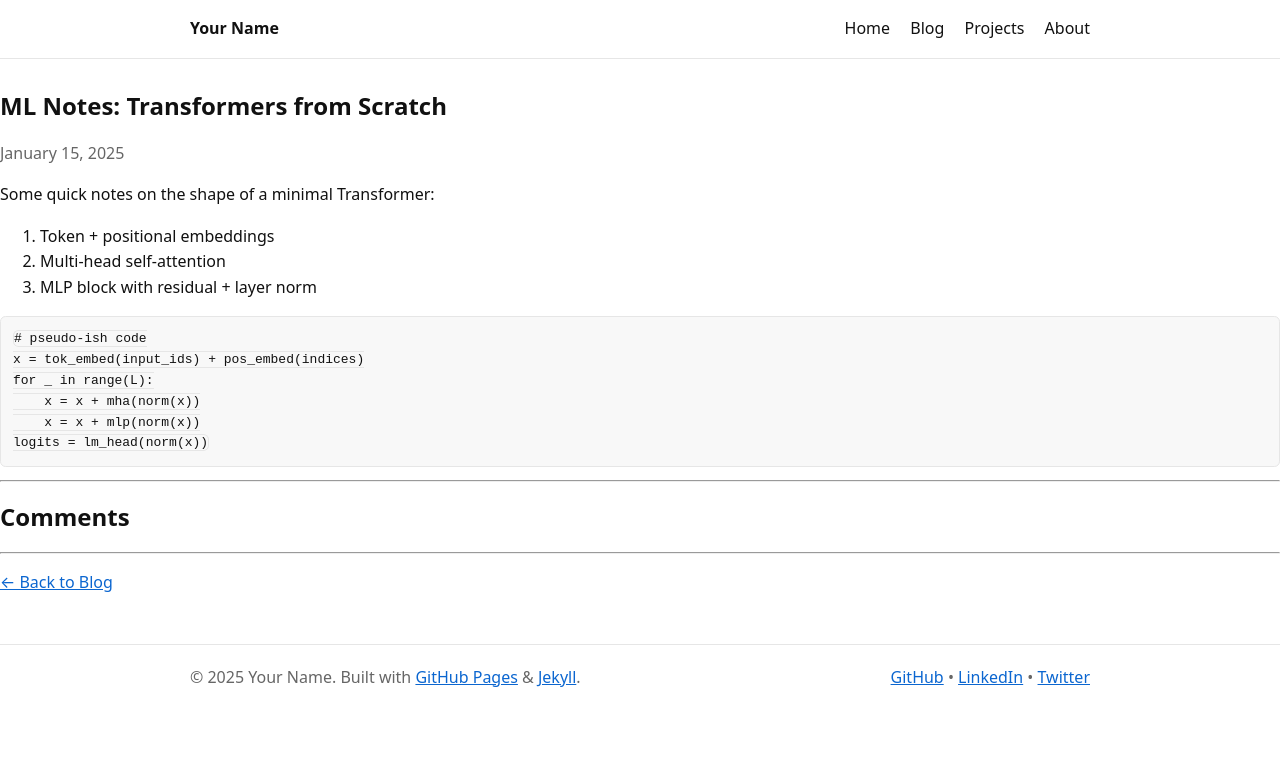
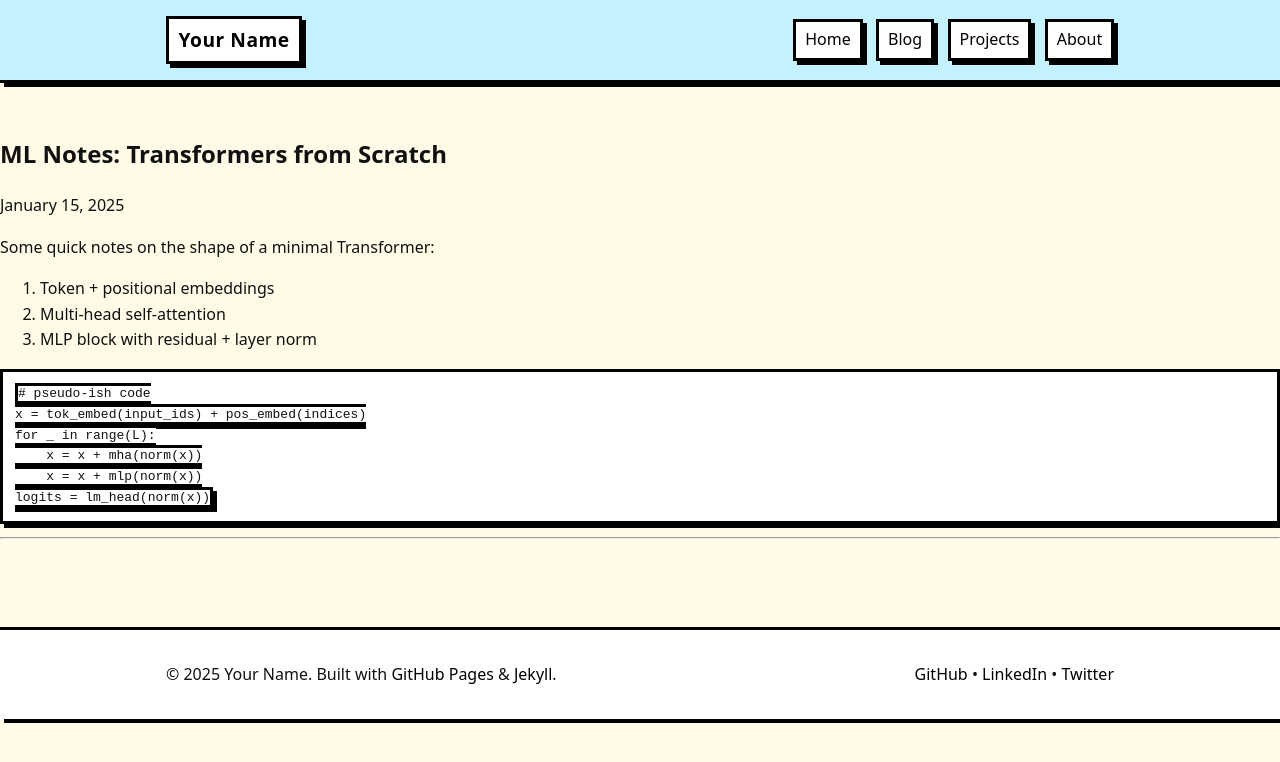
Before and after one commit to LazyDart/lazydart.github.io, a Jekyll site: the page built from _posts/2025-01-15-ml-notes-transformers.md, in a window 1280 px wide. Shown: the top 762 px of the page. Built offline with Jekyll 4.4.1, drawn with Linux system fonts in a browser that asks for light colours; comment, search, counter and statistics services are not loaded.

Commit message:
feat: more jekyll and brutalist styling

```diff
--- a/_config.yml
+++ b/_config.yml
@@ -22,6 +22,9 @@ nav:
 
 # Blog options
 permalink: /blog/:year/:month/:day/:title/
+
+
+theme: minima
 
 # Plugins supported by GitHub Pages (safe list)
 plugins:
--- a/_layouts/post.html
+++ b/_layouts/post.html
@@ -14,16 +14,14 @@ layout: default
   </div>
 
   <!-- Comments section -->
-  <h2>Comments</h2>
-  <div id="cusdis_thread"
+{%- if page.comments != false and jekyll.environment == "production" and page.id -%}
+  <div
+    id="cusdis_thread"
     data-host="https://cusdis.com"
-    data-app-id="30aba946-0abd-43bd-8b69-55960fab2e0b"
-    data-page-id="{{ page.url }}"
-    data-page-url="{{ site.url }}{{ page.url }}"
-    data-page-title="{{ page.title }}">
-  </div>
-  <script async defer src="https://cusdis.com/js/cusdis.es.js"></script>
-
-  <hr>
-  <p><a href="/blog/">← Back to Blog</a></p>
-</article>
+    data-app-id="{{ site.cusdis_app_id }}"
+    data-page-id="{{ page.id }}"
+    data-page-url="{{ site.url }}{{ site.baseurl }}{{ page.url }}"
+    data-page-title="{{ page.title | escape }}"
+  ></div>
+  <script defer src="https://cusdis.com/js/cusdis.es.js"></script>
+{%- endif -%}
--- a/assets/css/style.css
+++ b/assets/css/style.css
@@ -1,56 +1,86 @@
-:root {
-  --fg: #111;
-  --bg: #fff;
-  --muted: #666;
-  --link: #0b66d0;
-  --border: #e6e6e6;
-  --accent: #f5f7ff;
+:root{
+  --bg:#fffbe7;        /* paper-ish */
+  --fg:#111;
+  --muted:#5b5b5b;
+  --link:#0b66d0;
+  --ink:#000;          /* hard borders */
+  --accent:#ffe44d;    /* sticky-note yellow */
+  --accent-2:#c4f1ff;  /* cyan pop */
+  --shadow: 4px 4px 0 #000;   /* offset brut shadow */
+  --radius: 14px;
+  --border: 3px solid var(--ink);
+}
+*{box-sizing:border-box}
+html,body{margin:0;padding:0}
+body{
+  font-family: ui-sans-serif, system-ui, -apple-system, Segoe UI, Roboto, Arial;
+  background:var(--bg); color:var(--fg); line-height:1.6;
+}
+a{color:var(--ink); text-decoration:none; border-bottom:2px solid var(--ink)}
+a:hover{background:var(--accent); outline:2px solid var(--ink)}
+.container{max-width:980px;margin:0 auto;padding:0 1rem}
+
+/* Header */
+.site-header{
+  background:var(--accent-2);
+  border-bottom:var(--border);
+  box-shadow:var(--shadow);
+}
+.header-wrap{display:flex;align-items:center;justify-content:space-between;padding:1rem}
+.site-title{font-weight:900;letter-spacing:.5px;font-size:1.2rem;padding:.35rem .6rem;background:#fff;border:var(--border);box-shadow:var(--shadow)}
+.site-nav .nav-link{
+  display:inline-block;margin-left:.6rem;padding:.35rem .55rem;background:#fff;border:var(--border);box-shadow:var(--shadow)
+}
+.site-nav .nav-link.active{background:var(--accent)}
+
+/* Footer */
+.site-footer{
+  margin-top:3rem;padding:1rem 0;background:#fff;border-top:var(--border);
+  box-shadow:var(--shadow)
+}
+.footer-wrap{display:flex;align-items:center;justify-content:space-between}
+.site-footer a{border-bottom:2px solid transparent}
+.site-footer a:hover{border-color:var(--ink)}
+
+/* Content */
+.site-content{padding:2rem 0}
+
+/* Hero */
+.hero{
+  display:grid;grid-template-columns:120px 1fr;gap:1rem;align-items:center;margin-bottom:1.5rem
+}
+.avatar{
+  width:120px;height:120px;border-radius:20px;object-fit:cover;background:#fff;
+  border:var(--border);box-shadow:var(--shadow)
+}
+.hero .button{
+  display:inline-block;margin-right:.5rem;padding:.6rem .9rem;border:var(--border);
+  border-radius:var(--radius); background:#fff; box-shadow:var(--shadow)
+}
+.button-secondary{background:var(--accent)}
+
+/* Cards */
+.card{
+  background:#fff;border:var(--border);box-shadow:var(--shadow);
+  border-radius:var(--radius); padding:1rem
 }
 
-* { box-sizing: border-box; }
-html, body { margin: 0; padding: 0; }
-body {
-  font-family: ui-sans-serif, system-ui, -apple-system, Segoe UI, Roboto, Arial, "Apple Color Emoji", "Segoe UI Emoji";
-  color: var(--fg);
-  background: var(--bg);
-  line-height: 1.6;
+/* Posts list */
+.post-list{list-style:none;padding:0;margin:0}
+.post-list li{padding:1rem;border-bottom:var(--border);background:#fff;margin:.75rem 0;box-shadow:var(--shadow);border-radius:var(--radius)}
+.post-list .post-date{color:var(--muted);margin-left:.5rem}
+
+/* Tags */
+.tag{
+  display:inline-block;margin:.2rem .3rem 0 0;padding:.2rem .5rem;background:var(--accent);
+  border:var(--border);box-shadow:var(--shadow);border-radius:10px
 }
 
-.container { max-width: 900px; margin: 0 auto; padding: 0 1rem; }
+/* Code */
+pre,code{background:#fff;border:var(--border);box-shadow:var(--shadow)}
+pre{padding:.75rem;overflow-x:auto}
 
-.site-header, .site-footer { border-bottom: 1px solid var(--border); }
-.site-footer { border-top: 1px solid var(--border); border-bottom: 0; }
-.header-wrap, .footer-wrap { display: flex; align-items: center; justify-content: space-between; padding: 1rem 0; }
-
-.site-title { font-weight: 700; text-decoration: none; color: var(--fg); }
-.site-nav .nav-link { margin-left: 1rem; text-decoration: none; color: var(--fg); }
-.site-nav .nav-link.active, .site-nav .nav-link:hover { color: var(--link); }
-
-.site-content { padding: 2rem 0; }
-h1, h2, h3 { line-height: 1.25; }
-h1 { margin-top: 0; }
-
-.hero { display: grid; grid-template-columns: 96px 1fr; gap: 1.25rem; align-items: center; margin-bottom: 1.5rem; }
-.avatar { width: 96px; height: 96px; border-radius: 50%; object-fit: cover; border: 2px solid var(--border); }
-
-.button { display: inline-block; padding: .5rem .9rem; border-radius: .5rem; background: var(--link); color: #fff; text-decoration: none; margin-right: .5rem; }
-.button-secondary { background: var(--accent); color: var(--link); }
-
-.page-subtitle { color: var(--muted); margin-top: -0.5rem; }
-.post-meta { color: var(--muted); }
-
-.post-list { list-style: none; padding: 0; }
-.post-list li { padding: .75rem 0; border-bottom: 1px solid var(--border); }
-.post-list .post-date { color: var(--muted); margin-left: .5rem; }
-.excerpt { color: var(--muted); margin: .25rem 0 0; }
-
-.tag { background: var(--accent); padding: .15rem .45rem; border-radius: .35rem; text-decoration: none; }
-.tags .tag { margin-right: .35rem; }
-
-.pagination { display: flex; align-items: center; gap: 1rem; margin-top: 1rem; }
-.pagination a { text-decoration: none; color: var(--link); }
-
-.site-footer p { margin: .25rem 0; color: var(--muted); }
-a { color: var(--link); }
-code, pre { background: #f8f8f8; border: 1px solid var(--border); border-radius: .35rem; }
-pre { padding: .75rem; overflow-x: auto; }
+/* Utilities */
+.grid{display:grid;gap:1rem}
+.grid-3{grid-template-columns:repeat(3,minmax(0,1fr))}
+@media (max-width:800px){ .grid-3{grid-template-columns:1fr} .hero{grid-template-columns:1fr} }
```
Also changed, not shown: 404.html (added, +25 -0 lines), Gemfile (added, +33 -0 lines), _posts/2025-08-16-welcome-to-jekyll.markdown (added, +29 -0 lines), about.md (+19 -0 lines), README.md, 1 other file.
